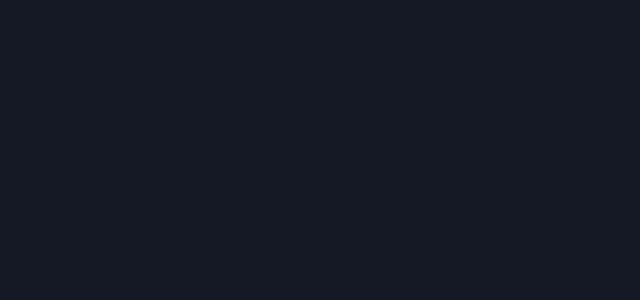
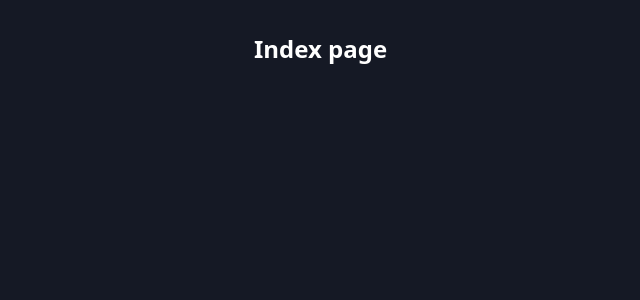
Before and after one commit to sean-xiao-zhao7/react_best_practices, a React (Vite) app: page / in a window 1280 px wide. Shown: the top 300 px of the page, without its empty margins (66-706 px from the left). Built offline with nearby package versions, Linux system fonts and the light colour scheme.

Commit message:
Add router

```diff
--- a/package.json
+++ b/package.json
@@ -14,6 +14,7 @@
     "@types/node": "^20.12.12",
     "react": "^18.2.0",
     "react-dom": "^18.2.0",
+    "react-router-dom": "^6.23.1",
     "typescript": "^5.4.5"
   },
   "devDependencies": {
--- a/src/App.tsx
+++ /dev/null
@@ -1,9 +0,0 @@
-import React from "react";
-
-export default function App() {
-    return (
-        <main>
-            <section></section>
-        </main>
-    );
-}
--- a/src/components/Accordion.tsx
+++ b/src/components/accordion/Accordion.tsx
@@ -2,7 +2,7 @@ import React from "react";
 import { createContext, useContext, useState } from "react";
 
 import AccordionItem from "./AccordionItem";
-import { AccordionContextType } from "../types/accordionContextType";
+import { AccordionContextType } from "../../types/accordionContextType";
 
 const AccordionContext = createContext<AccordionContextType>({
     openItemId: "",
--- /dev/null
+++ b/src/components/layouts/MainLayout.tsx
@@ -0,0 +1,12 @@
+import React from "react";
+import { Outlet } from "react-router-dom";
+
+export default function MainLayout() {
+    return (
+        <main>
+            <section>
+                <Outlet />
+            </section>
+        </main>
+    );
+}
--- a/src/components/pages/AccordionPage.tsx
+++ b/src/components/pages/AccordionPage.tsx
@@ -1,6 +1,6 @@
 import React from "react";
 
-import Accordion from "../Accordion";
+import Accordion from "../accordion/Accordion";
 
 export default function AccordionPage() {
     return (
--- /dev/null
+++ b/src/components/pages/IndexPage.tsx
@@ -0,0 +1,5 @@
+import React from "react";
+
+export default function IndexPage() {
+    return <h1>Index page</h1>;
+}
--- a/src/components/pages/SearchableListPage.tsx
+++ b/src/components/pages/SearchableListPage.tsx
@@ -1,7 +1,7 @@
 import React from "react";
 
-import Location from "../Location";
-import SearchableList from "../SearchableList";
+import Location from "../searchablelist/Location";
+import SearchableList from "../searchablelist/SearchableList";
 
 import { LOCATIONS } from "../../data/locations";
 
```
Also changed, not shown: src/main.tsx (+8 -2 lines), src/router/router.tsx (added, +31 -0 lines), src/components/accordion/AccordionItem.jsx (renamed from src/components/AccordionItem.jsx), src/components/searchablelist/Location.jsx (renamed from src/components/Location.jsx), src/components/searchablelist/SearchableList.jsx (renamed from src/components/SearchableList.jsx), 1 other file (tests, documents, lock files or other folders).
